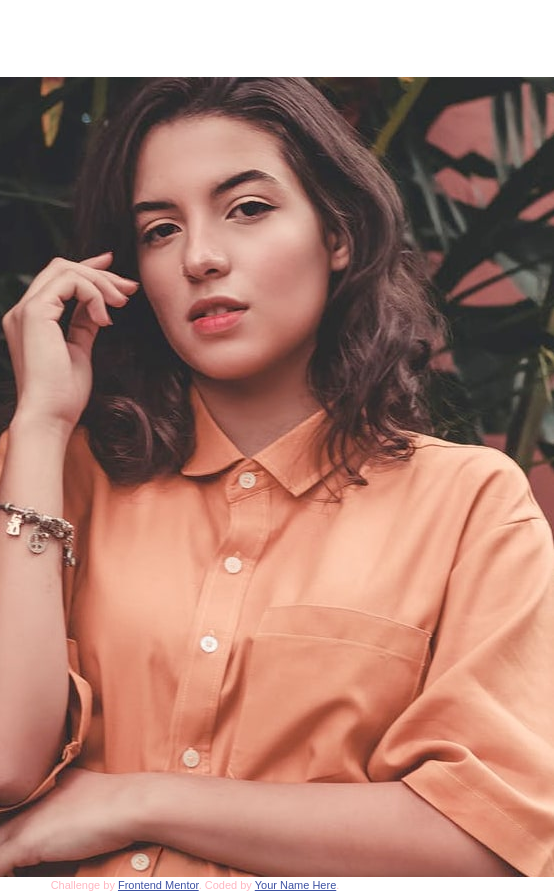
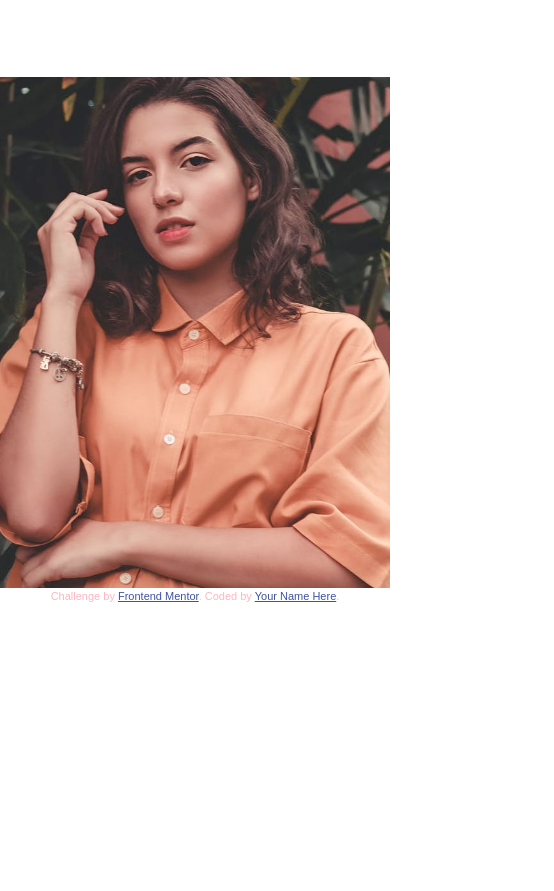
Before and after one commit to adeola2310/Apparel, a plain HTML site: page index.html in a window 390 px wide. Shown: the part 694-1585 px from the top of the page, 554 px wide, since content can reach past the window. After the commit the page ends 1296 px from the top, so only its background shows below. Drawn offline with Linux system fonts and the light colour scheme.

Commit message:
all-done

```diff
--- a/css/styles.css
+++ b/css/styles.css
@@ -83,17 +83,16 @@ input{
       align-items: center;
 
   }
-
-.right{
-    padding: 0;
-}
-
+    /*.right{*/
+    /*    padding: 0;*/
+    /*}*/
     .right > img{
-        /*width: 100vw;*/
+        /*display: none;*/
+        width: 100%;
+        margin-left: 0px;
     }
     .nav{
         display: flex;
-        justify-content: center;
         align-items: center;
     }
 }
```
